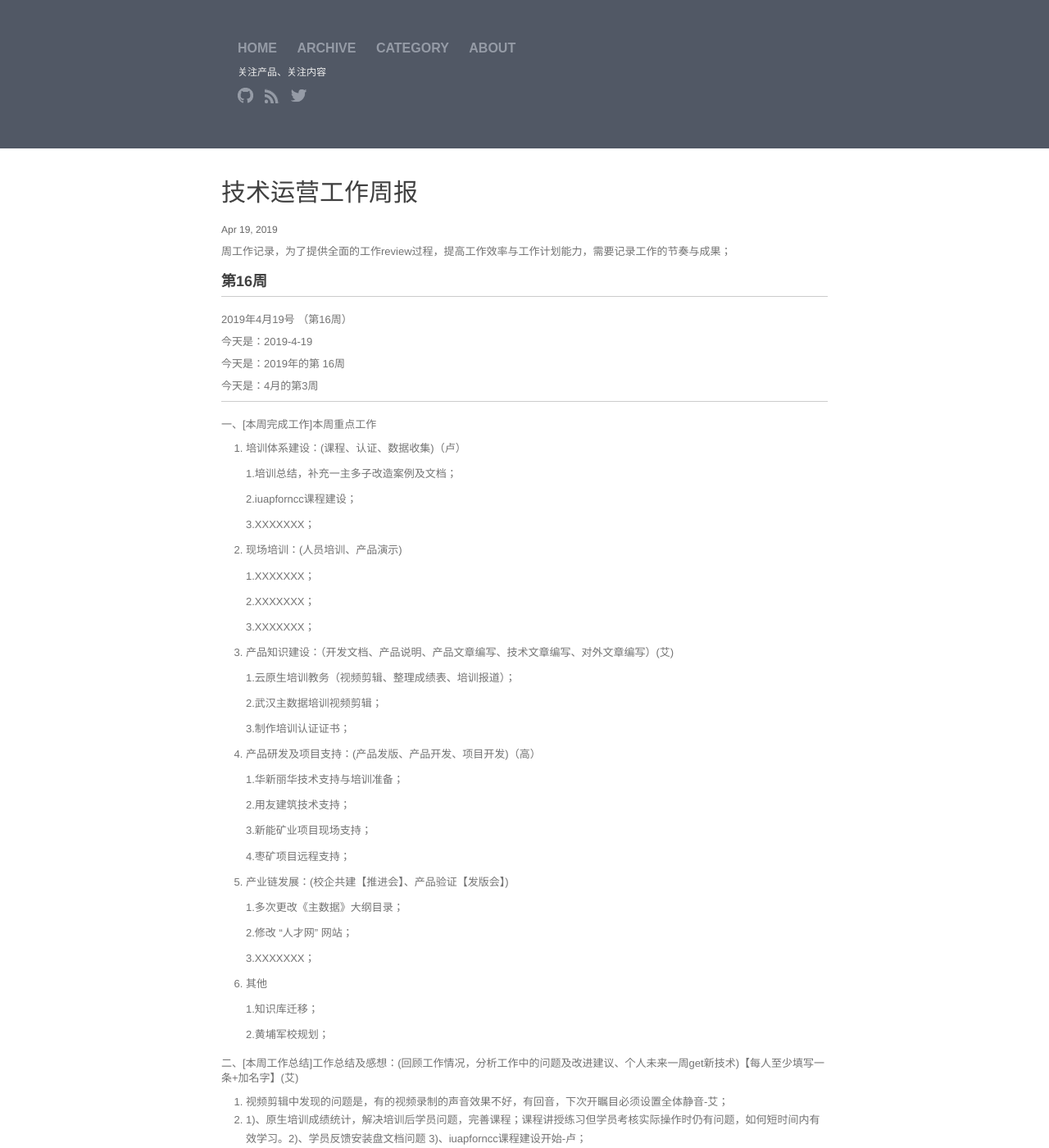
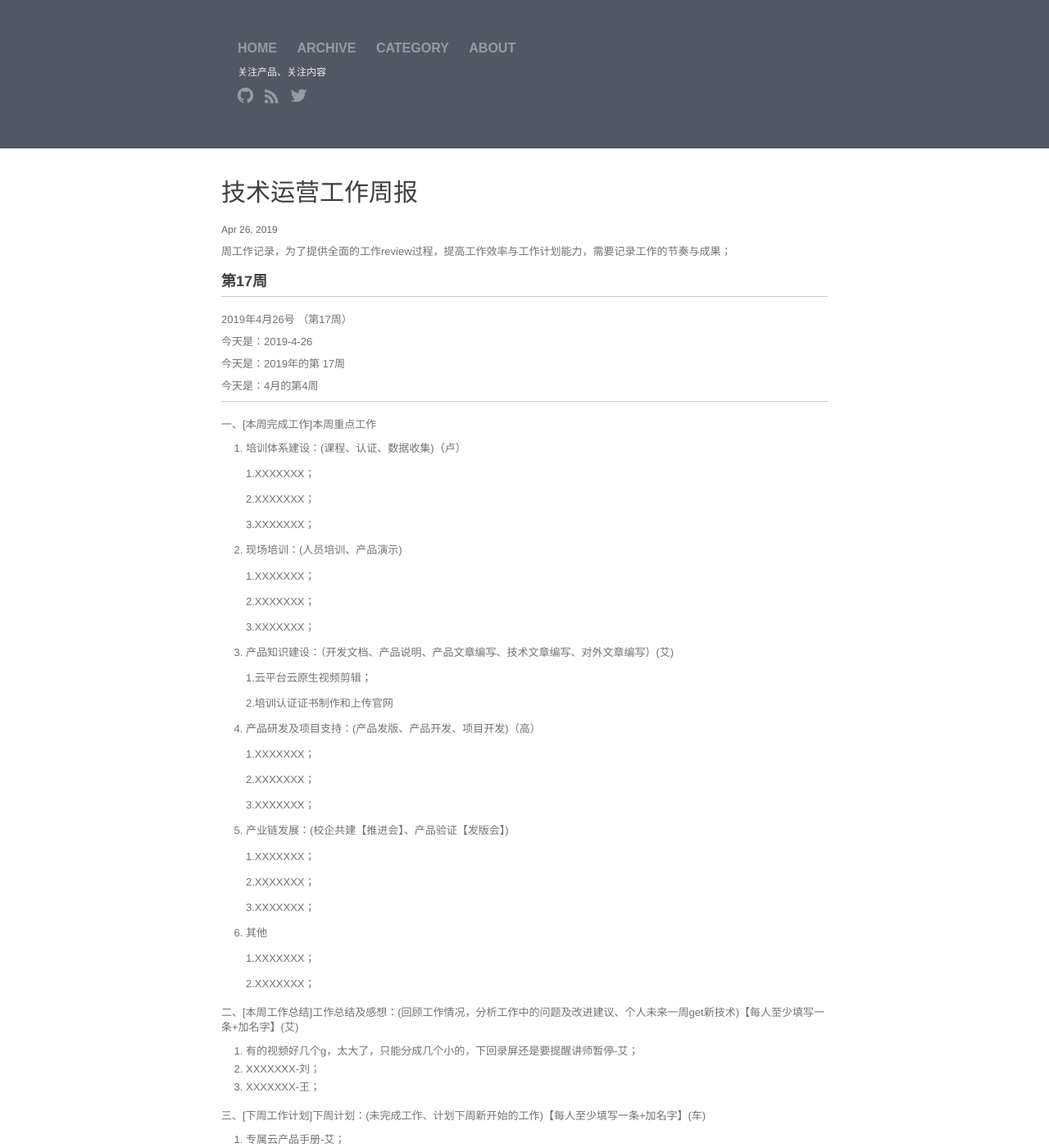
Before and after one commit to walllFlower/blog, a Jekyll site: the page built from _posts/2018-07-17-day_report_cxz.md, in a window 1280 px wide and 1400 px high. Shown: the whole window at 82% size. Built offline with Jekyll 4.4.1, drawn with Linux system fonts in a browser that asks for light colours; comment, search, counter and statistics services are not loaded.

Commit message:
Update 2018-07-17-day_report_cxz.md

```diff
--- a/_posts/2018-07-17-day_report_cxz.md
+++ b/_posts/2018-07-17-day_report_cxz.md
@@ -1,11 +1,87 @@
 ---
 layout: post
 title:  "技术运营工作周报"
-date:   2019-4-19 14:57:32
+date:   2019-4-26 14:57:32
 categories: 技术运营工作周报
 ---
 
 周工作记录，为了提供全面的工作review过程，提高工作效率与工作计划能力，需要记录工作的节奏与成果；
+
+###  第17周
+
+***
+
+2019年4月26号 （第17周）
+
+今天是：2019-4-26
+
+今天是：2019年的第 17周
+
+今天是：4月的第4周
+
+***
+
+一、[本周完成工作]本周重点工作
+
+1. 培训体系建设：(课程、认证、数据收集)（卢）
+
+    1.XXXXXXX；
+
+    2.XXXXXXX；
+
+    3.XXXXXXX；
+
+2. 现场培训：(人员培训、产品演示)
+
+    1.XXXXXXX；
+
+    2.XXXXXXX；
+
+    3.XXXXXXX；
+
+3. 产品知识建设：（开发文档、产品说明、产品文章编写、技术文章编写、对外文章编写）(艾)
+
+    1.云平台云原生视频剪辑；
+
+    2.培训认证证书制作和上传官网
+
+
+
+4. 产品研发及项目支持：(产品发版、产品开发、项目开发)（高）
+
+    1.XXXXXXX；
+
+    2.XXXXXXX；
+
+    3.XXXXXXX；
+
+5. 产业链发展：(校企共建【推进会】、产品验证【发版会】)
+
+    1.XXXXXXX；
+
+    2.XXXXXXX；
+
+    3.XXXXXXX；
+
+6. 其他
+
+    1.XXXXXXX；
+
+    2.XXXXXXX；
+
+二、[本周工作总结]工作总结及感想：(回顾工作情况，分析工作中的问题及改进建议、个人未来一周get新技术)【每人至少填写一条+加名字】(艾)
+
+1. 有的视频好几个g，太大了，只能分成几个小的，下回录屏还是要提醒讲师暂停-艾；
+2. XXXXXXX-刘；
+3. XXXXXXX-王；
+
+三、[下周工作计划]下周计划：(未完成工作、计划下周新开始的工作)【每人至少填写一条+加名字】(车)
+
+1. 专属云产品手册-艾；
+2. XXXXXXX；
+3. XXXXXXX；
+
+
 
 ###  第16周
 
```
